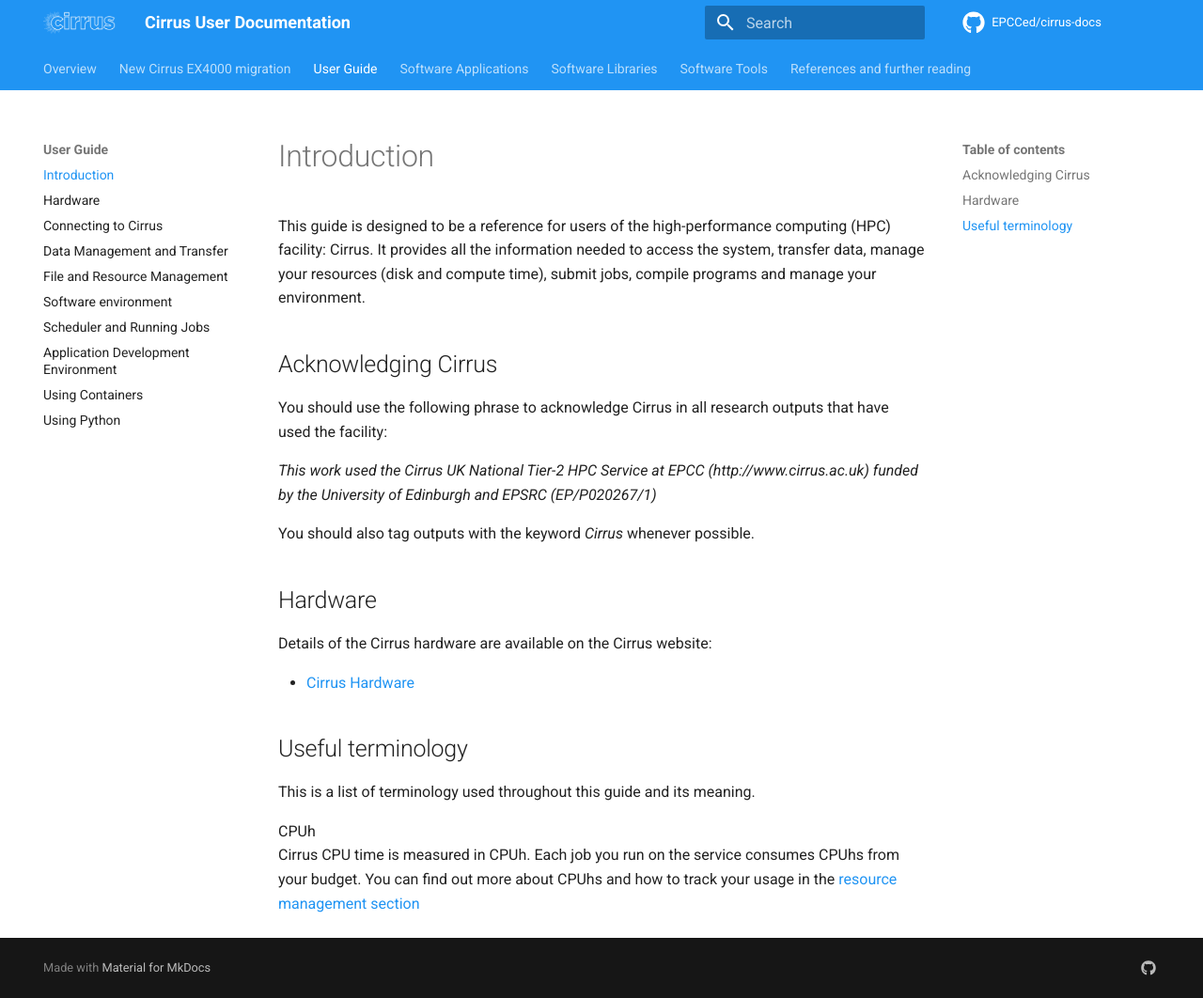
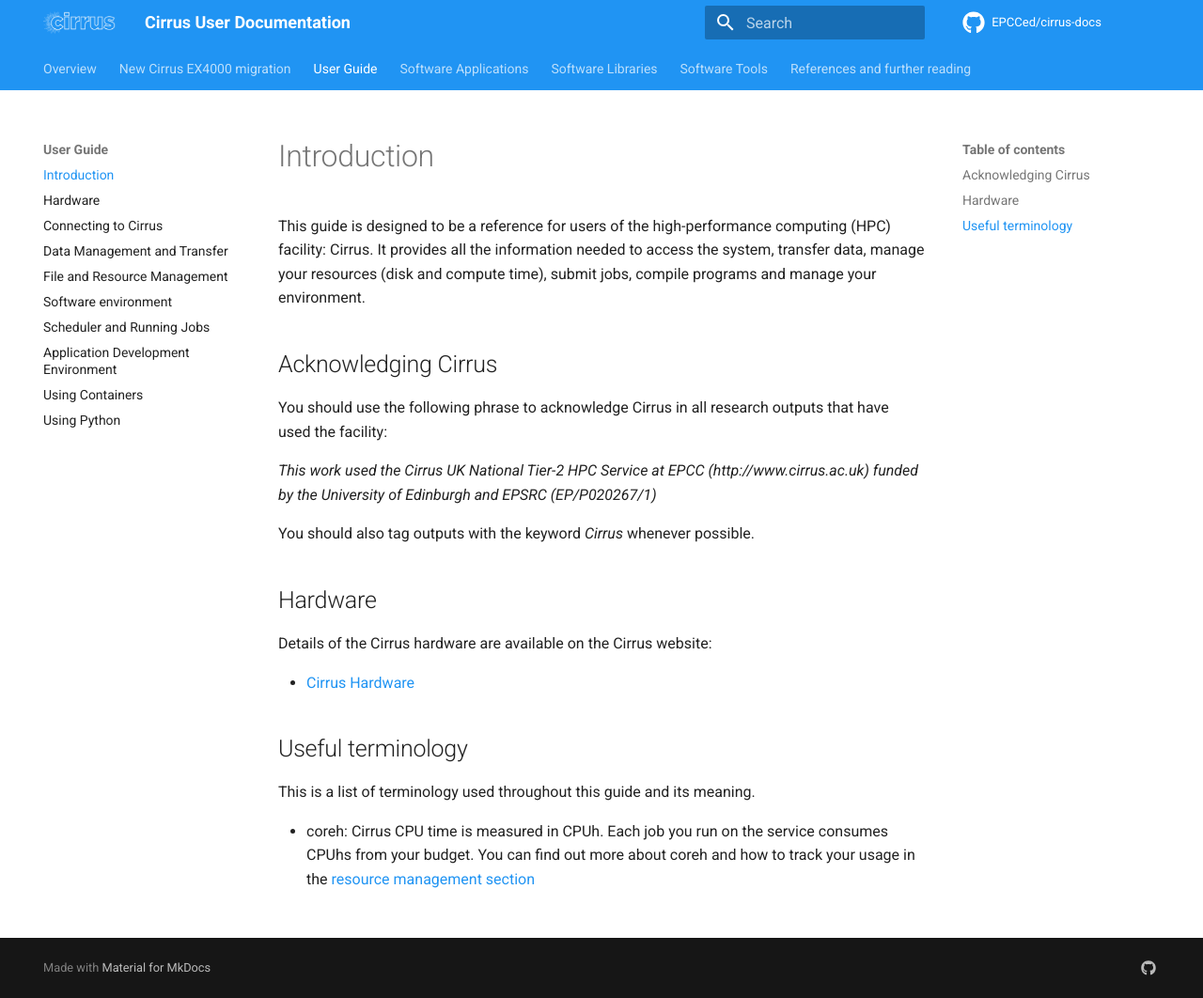
Before and after one commit to EPCCed/cirrus-docs, an MkDocs documentation site: the page built from docs/user-guide/introduction.md, in a window 1280 px wide and 1062 px high. Shown: the whole window at 94% size. Built offline with MkDocs 1.6.1 and Material for MkDocs 9.7.7, drawn with Linux system fonts in a browser that asks for light colours; comment, search, counter and statistics services are not loaded.

Commit message:
Checked and updated introduction section

```diff
--- a/docs/user-guide/introduction.md
+++ b/docs/user-guide/introduction.md
@@ -21,14 +21,13 @@
 
 Details of the Cirrus hardware are available on the Cirrus website:
 
-- [Cirrus Hardware](http://www.cirrus.ac.uk/about/hardware.html)
+- [Cirrus Hardware](https://www.cirrus.ac.uk/about/hardware-software/)
 
 ## Useful terminology
 
 This is a list of terminology used throughout this guide and its
 meaning.
 
-CPUh
-Cirrus CPU time is measured in CPUh. Each job you run on the service
-consumes CPUhs from your budget. You can find out more about CPUhs and
-how to track your usage in the [resource management section](../resource_management/)
+- coreh: Cirrus CPU time is measured in CPUh. Each job you run on the service
+  consumes CPUhs from your budget. You can find out more about coreh and
+  how to track your usage in the [resource management section](../resource_management/)
```
